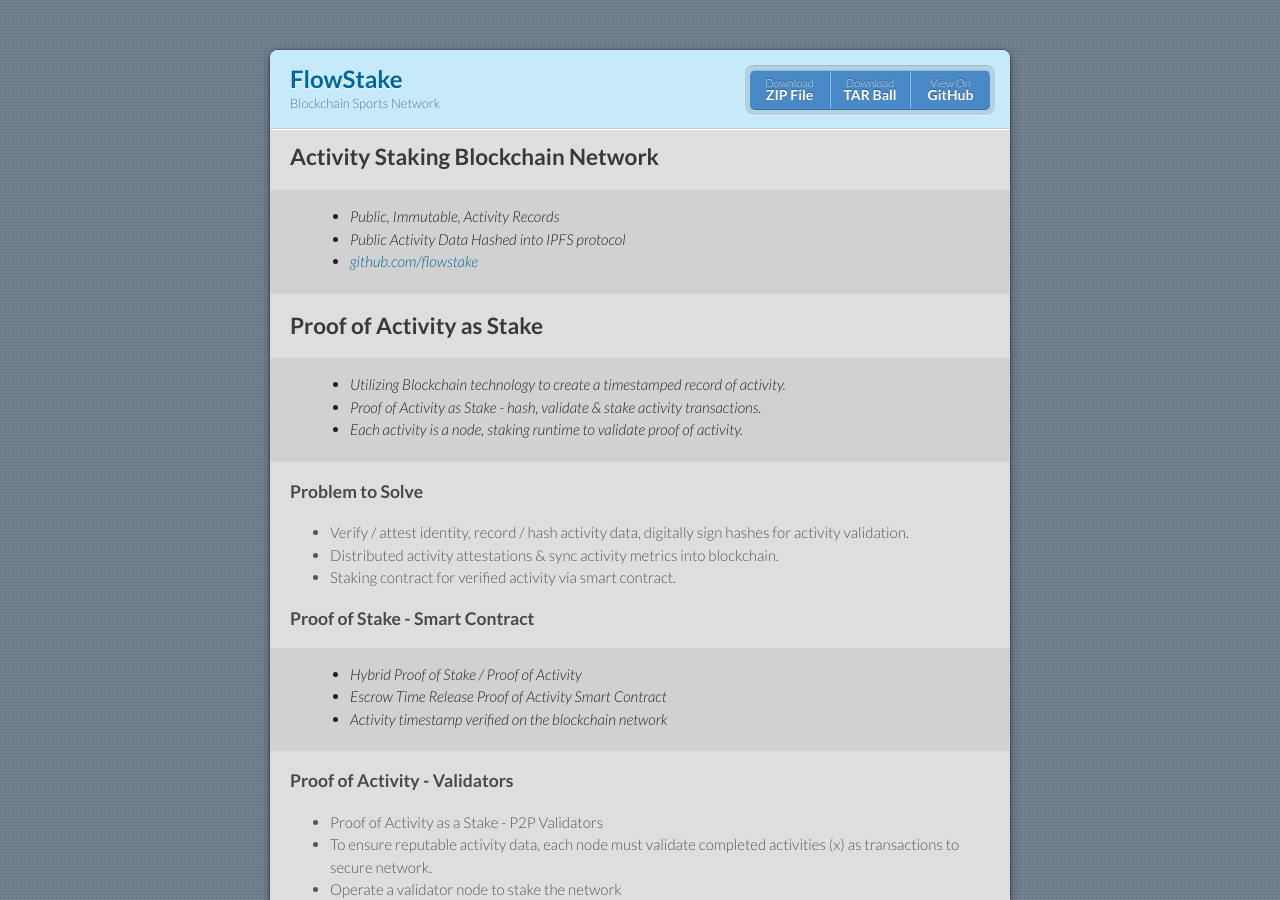
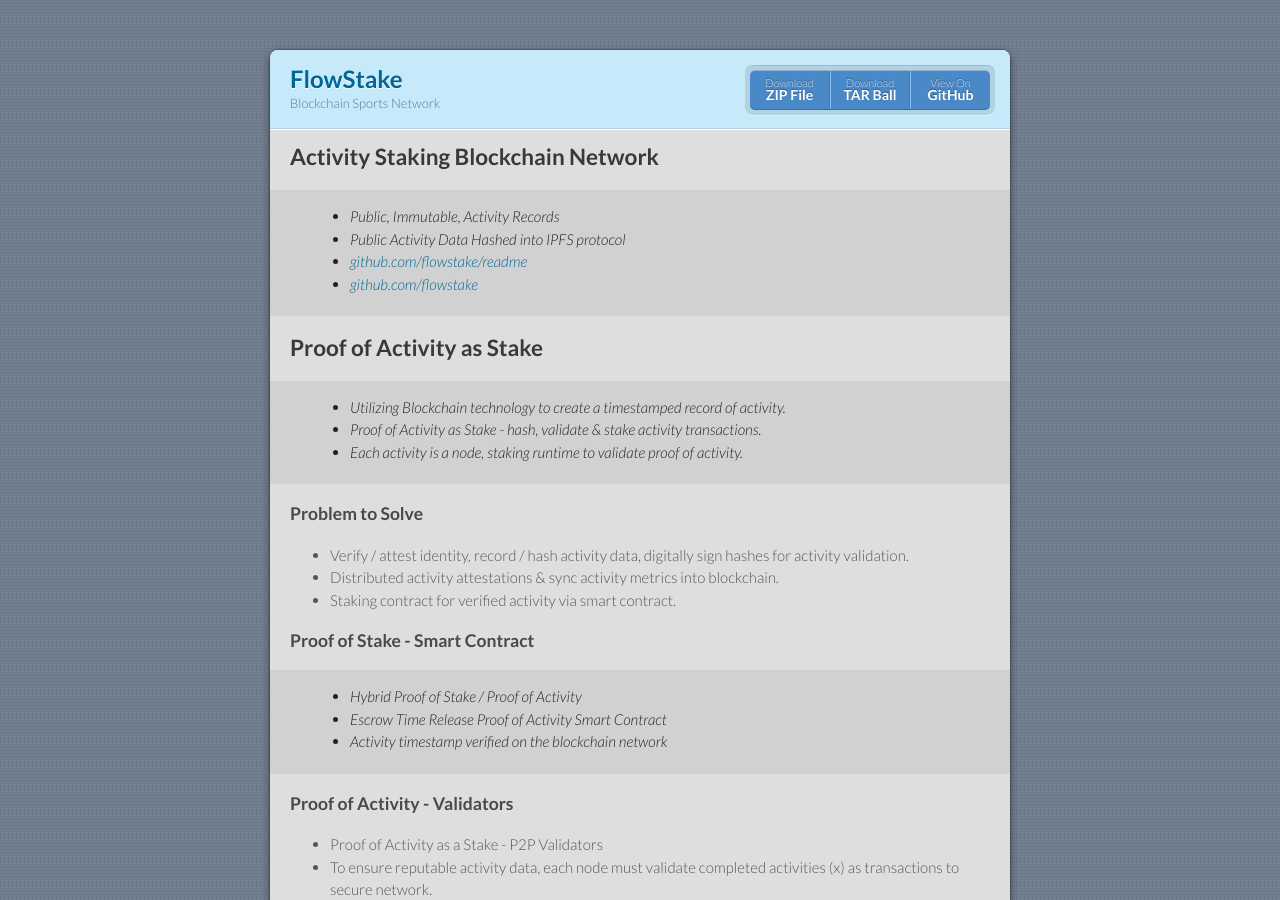
Before and after one commit to flowstake/flowstake.github.io, a Jekyll site: the page built from index.md, in a window 1280 px wide and 900 px high. Built offline with Jekyll 4.4.1, drawn with Linux system fonts in a browser that asks for light colours; our own code applies the rules of GitHub Pages for plain Markdown files.

Commit message:
Update index.md

```diff
--- a/index.md
+++ b/index.md
@@ -5,7 +5,9 @@ layout: default
 ## Activity Staking Blockchain Network
 > - Public, Immutable, Activity Records
 > - Public Activity Data Hashed into IPFS protocol
+> - [github.com/flowstake/readme](https://github.com/flowstake/flowstake.github.io/blob/master/README.md)
 > - [github.com/flowstake](https://github.com/flowstake)
+
 
 ## Proof of Activity as Stake
 > - Utilizing Blockchain technology to create a timestamped record of activity.
```
